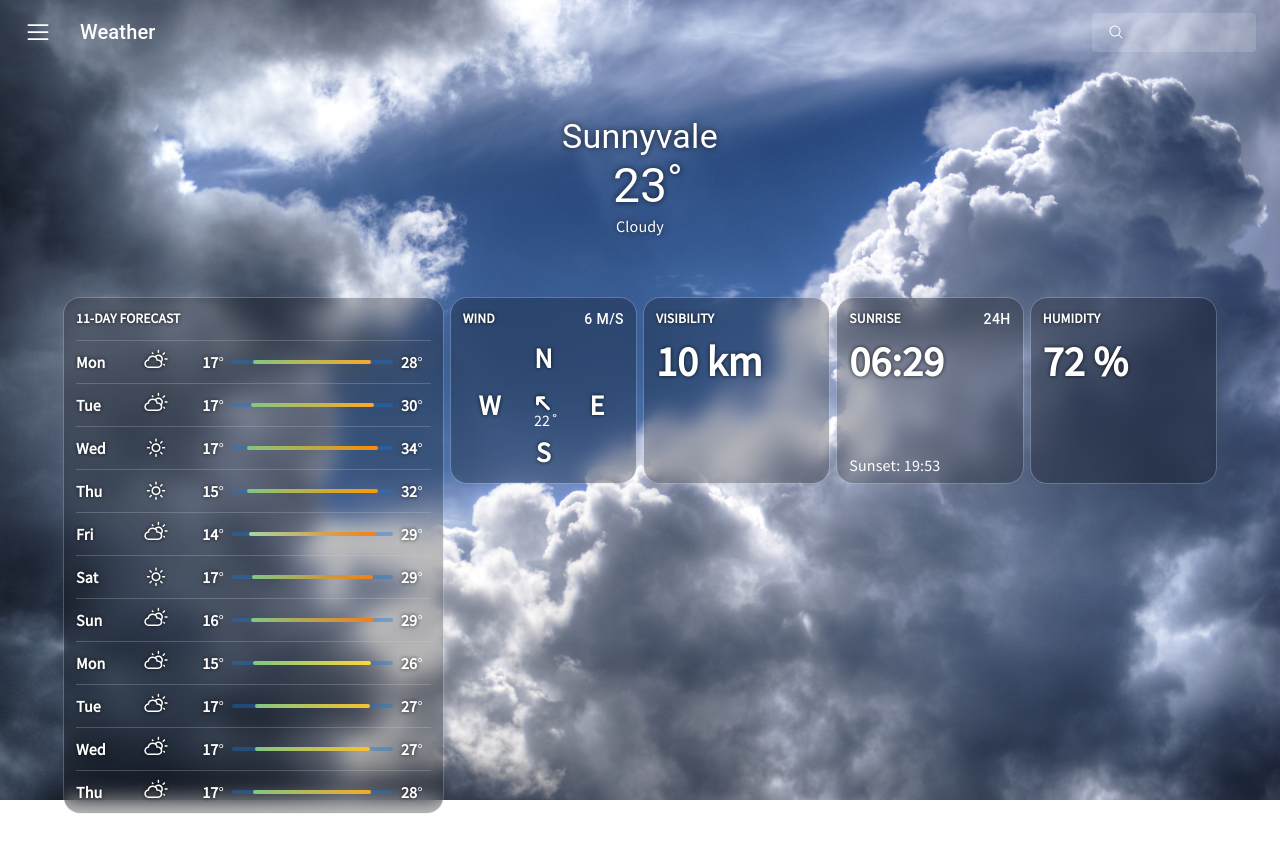
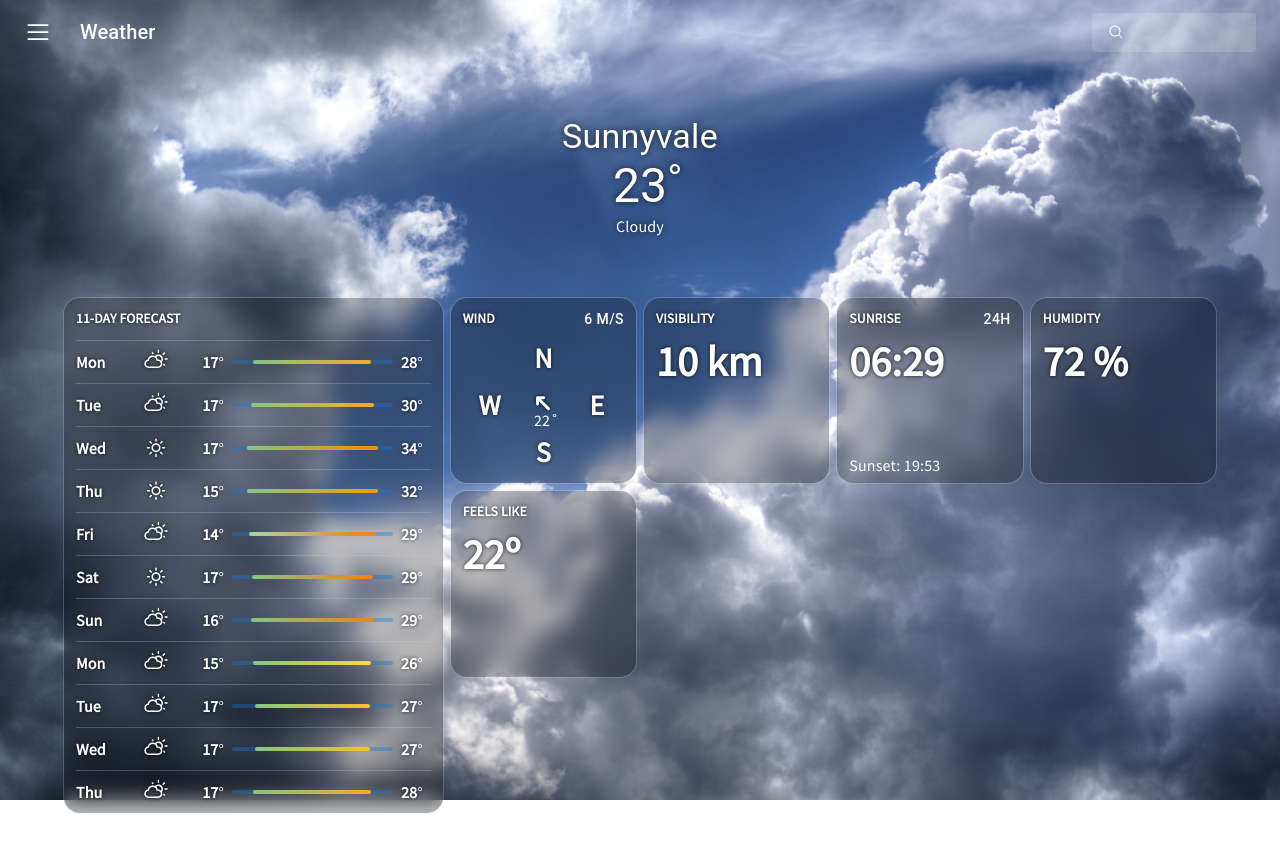
Before and after one commit to bannerett/weather-app, a React (Vite) app: page / in a window 1280 px wide. Shown: the top 852 px of the page. Built offline with nearby package versions, Linux system fonts and the light colour scheme; no server answers.

Commit message:
feat(FeelsLikeCard.tsx): set up the card and basic markup

```diff
--- a/src/App.tsx
+++ b/src/App.tsx
@@ -9,6 +9,7 @@ import Grid from '@mui/material/Grid';
 import clouds from '~/assets/img/clouds-384672_1920.jpg';
 import rainDrops from '~/assets/img/rain-drops.jpeg';
 import CurrentWeatherCard from '~/components/CurrentWeatherCard';
+import FeelsLikeCard from '~/components/FeelsLikeCard';
 import ForecastsCard from '~/components/ForecastsCard';
 import HumidityCard from '~/components/HumidityCard';
 import SunriseCard from '~/components/SunriseCard';
@@ -123,7 +124,7 @@ function App() {
               <ForecastsCard forecasts={weather.forecasts} />
             </Grid>
             <Grid item xs={12} sm={6} md={8}>
-              <Grid container columnSpacing={1}>
+              <Grid container spacing={1}>
                 <Grid item xs={3}>
                   <WindCard {...weather.current_observation.wind} />
                 </Grid>
@@ -136,6 +137,9 @@ function App() {
                 <Grid item xs={3}>
                   <HumidityCard humidity={weather.current_observation.atmosphere.humidity} />
                 </Grid>
+                <Grid item xs={3}>
+                  <FeelsLikeCard {...weather.current_observation.wind} />
+                </Grid>
               </Grid>
             </Grid>
           </Grid>
--- /dev/null
+++ b/src/components/FeelsLikeCard.tsx
@@ -0,0 +1,21 @@
+import Card from '~/components/ui/Card';
+import Grid from '~/components/ui/Grid';
+import Strong from '~/components/ui/Strong';
+import { Wind } from '~/types/weather';
+
+function FeelsLikeCard({ chill }: Wind) {
+  return (
+    <Card.ContainerSquare>
+      <Grid.Container>
+        <Grid.Item>
+          <Card.Header>feels like</Card.Header>
+        </Grid.Item>
+        <Grid.Item xs={12}>
+          <Strong.Shadow sx={{ fontSize: 42 }}>{chill}º</Strong.Shadow>
+        </Grid.Item>
+      </Grid.Container>
+    </Card.ContainerSquare>
+  );
+}
+
+export default FeelsLikeCard;
```
